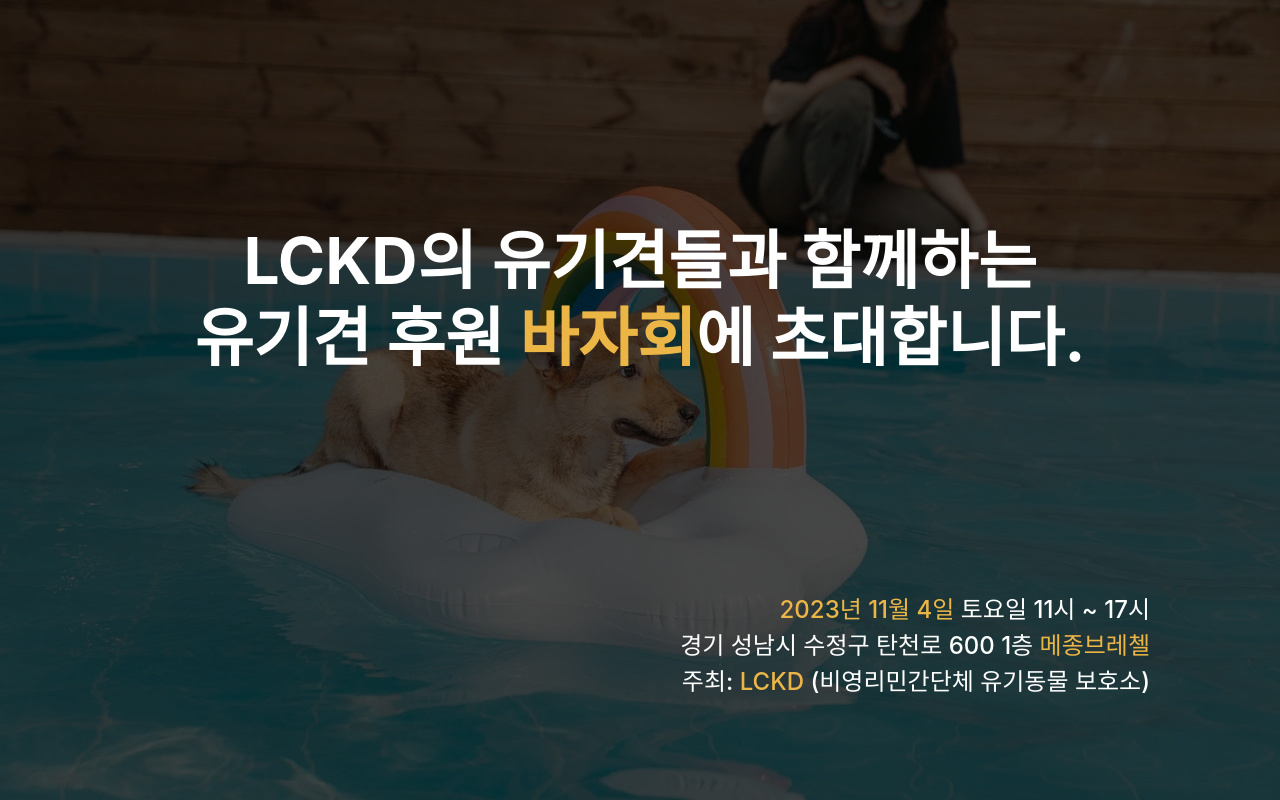
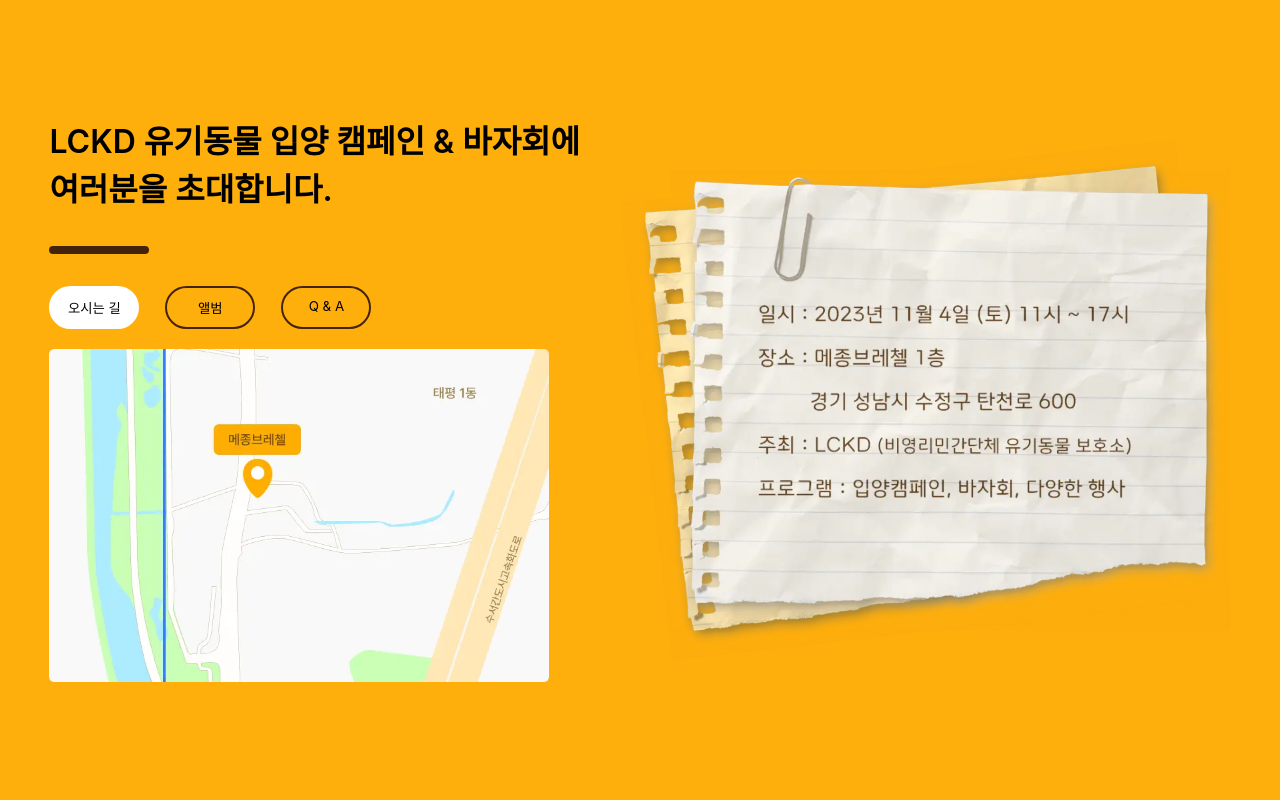
Before and after one commit to shelter-event/lckd-bazaar-event-web, a React (Create React App) app: page / in a window 1280 px wide. Shown: the top 800 px of the page. Built offline with nearby package versions, Linux system fonts and the light colour scheme; no server answers; a web font is replaced by a local one.

Commit message:
feat: #19 바자회 소개 영역의 오시는길 개발

```diff
--- a/src/common/Dimmed.tsx
+++ b/src/common/Dimmed.tsx
@@ -1,18 +1,17 @@
-const Dimmed = () => {
+const Dimmed = ({ backgroundColor = 'rgba(0, 0, 0, 0.70)' }: any) => {
+  const style = {
+    width: '100%',
+    height: '100%',
+    position: 'absolute' as 'absolute',
+    left: '50%',
+    top: '50%',
+    transform: 'translate(-50%, -50%)',
+    zIndex: '0',
+    backgroundColor,
+  }
+
   return <div style={style}>
   </div>
-
 }
 
 export default Dimmed
-
-const style = {
-  width: '100%',
-  height: '100%',
-  position: 'absolute' as 'absolute',
-  left: '50%',
-  top: '50%',
-  transform: 'translate(-50%, -50%)',
-  zIndex: '0',
-  backgroundColor: 'rgba(0, 0, 0, 0.70)',
-}
--- a/src/main/Main.tsx
+++ b/src/main/Main.tsx
@@ -45,8 +45,8 @@
     </script>
 
 
-    <Banner />
-    {/* <Introduction /> */}
+    {/* <Banner /> */}
+    <Introduction />
     <LCKD />
     {isPc ? <></> : <div style={{ height: '2px', background: '#f5f5f5' }}>&nbsp;</div>}
     <Puppies />
--- /dev/null
+++ b/src/main/introduction/Introduction.tsx
@@ -0,0 +1,70 @@
+import styles from './introduction.module.scss';
+import IntroductionImage from '../../assets/main/introduction/introduction.webp';
+import MapImage from '../../assets/main/introduction/map.webp';
+import { useState } from 'react';
+import Dimmed from '../../common/Dimmed';
+import { Link } from 'react-router-dom';
+
+const Introduction = () => {
+  const tabTitle = ['오시는 길', '앨범', 'Q & A']
+  const [tabIndex, setTabIndex] = useState(0)
+
+  return <div className={styles.introductionWrapper}>
+    <div className={styles.introductionBox}>
+
+      <div className={styles.leftInfo}>
+        <h2>LCKD 유기동물 입양 캠페인 & 바자회에 <br />여러분을 초대합니다.</h2>
+        <div className={styles.hr}>&nbsp;</div>
+        <div className={styles.contents}>
+          <div className={styles.tabBox}>
+            <div
+              onClick={() => { setTabIndex(0) }}
+              className={`${styles.tabButton} ${tabIndex === 0 ? styles.active : ''}`}>
+              {tabTitle[0]}
+            </div>
+            <div
+              onClick={() => { setTabIndex(1) }}
+              className={`${styles.tabButton} ${tabIndex === 1 ? styles.active : ''}`}>
+              {tabTitle[1]}
+            </div>
+            <div
+              onClick={() => { setTabIndex(2) }}
+              className={`${styles.tabButton} ${tabIndex === 2 ? styles.active : ''}`}>
+              {tabTitle[2]}
+            </div>
+          </div>
+          <div className={styles.tabContent}>
+            {tabIndex === 0 ?
+              <>
+                <Link
+                  to={'https://map.naver.com/p/entry/place/1147280714?c=15.30,0,0,0,dh'}
+                  target='_blank'
+                  >
+                  <div className={styles.map}>
+                    <img
+                      src={`${MapImage}`}
+                      alt="오시는길 (메종브레첼) 지도 바로가기"
+                    />
+                    <Dimmed backgroundColor={'rgba(14, 14, 14, 0.60)'} />
+                    <span className={styles.mapDetail}>지도 자세히 보기</span>
+                  </div>
+                </Link>
+              </>
+              : tabIndex === 1 ?
+                <></> :
+                <></>
+            }
+          </div>
+        </div>
+      </div>
+      <div className={styles.rightInfo}>
+        <img className={styles.introductionImage}
+          src={`${IntroductionImage}`}
+          alt="바자회 일시: 2023년 11월 4일 (토) 11시 ~ 17시 | 장소: 경기도 성남시 수정구 탄천로 600, 메종브레첼 1층 | 주최: LCKD (비영리민간단체 유기동물 보호소) | 프로그램: 입양캠페인, 바자회, 다양한 행사"
+        />
+      </div>
+    </div>
+  </div>
+}
+
+export default Introduction;
--- /dev/null
+++ b/src/main/introduction/introduction.module.scss
@@ -0,0 +1,124 @@
+@import "../../styles/common.scss";
+
+.introductionWrapper {
+  width: 100vw;
+  background-color: #FFAF0C;
+  position: relative;
+
+  .introductionBox {
+    height: 100vh;
+
+    display: flex;
+    flex-direction: row;
+    gap: 39px;
+    align-items: center;
+    justify-content: center;
+
+    .leftInfo {
+      display: inline-flex;
+      flex-direction: column;
+      gap: 32px;
+
+      h2 {
+        font-size: 2.5vw;
+        font-weight: 600;
+        line-height: 150%;
+        text-align: start;
+      }
+
+      .hr {
+        width: 100px;
+        height: 8px;
+        border-radius: 20px;
+        background-color: #43240A;
+      }
+
+      .contents {
+        display: flex;
+        flex-direction: column;
+        gap: 20px;
+
+        .tabBox {
+          display: flex;
+          gap: 2.031vw;
+
+          .tabButton {
+            min-width: 90px;
+            width: 6.823vw;
+            text-align: center;
+            padding: 10px;
+            border-radius: 60px;
+            font-size: 1.042vw;
+
+            box-sizing: border-box;
+            border: 2px solid #43240A;
+
+            cursor: pointer;
+
+            &.active {
+              border: 2px solid #fff;
+              background-color: #fff;
+            }
+          }
+        }
+
+        .tabContent {
+          width: 39.063vw;
+          height: 26.042vw;
+          background-color: #43240A;
+          border-radius: 8px;
+
+          .map {
+            width: 100%;
+            height: 100%;
+            cursor: pointer;
+            position: relative;
+
+            div {
+              display: none;
+            }
+            img {
+              width: 100%;
+              height: 100%;
+            }
+
+            .mapDetail {
+              display: none;
+            }
+
+            &:hover {
+              div {
+                display: block;
+              }
+
+              .mapDetail {
+                display: block;
+                position: absolute;
+                top: 50%;
+                left: 50%;
+                transform: translate(-50%, -50%);
+
+                font-size: 28px;
+                font-weight: 700;
+                line-height: 130%;
+                color: #fff;
+              }
+            }
+          }
+
+        }
+      }
+    }
+
+    .rightInfo {
+      display: inline-flex;
+
+      .introductionImage {
+        width: 47.780vw;
+        height: 41.235vw;
+      }
+    }
+  }
+
+
+}
```
Also changed, not shown: src/assets/main/introduction/introduction.webp (added), src/assets/main/introduction/map.webp (added).
